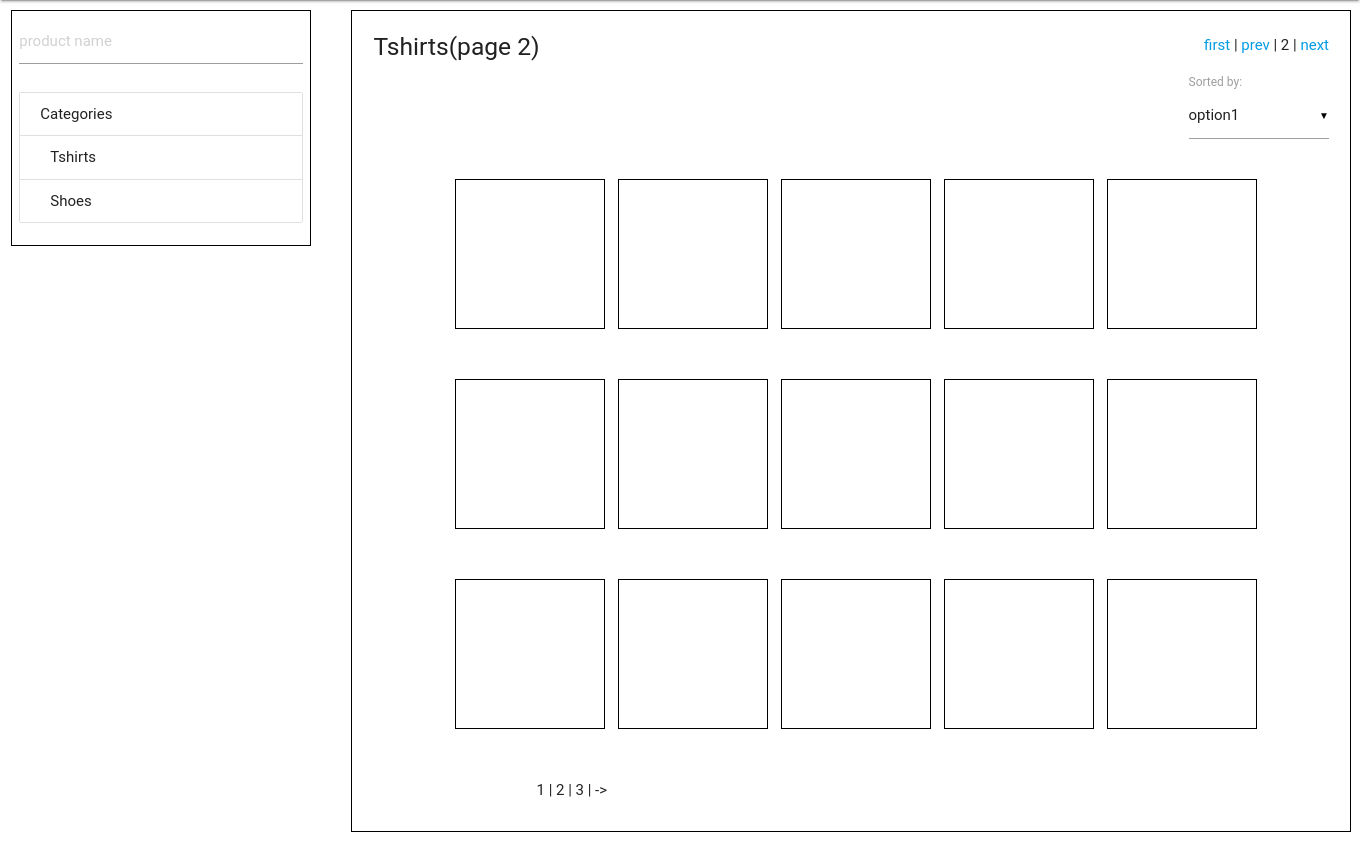
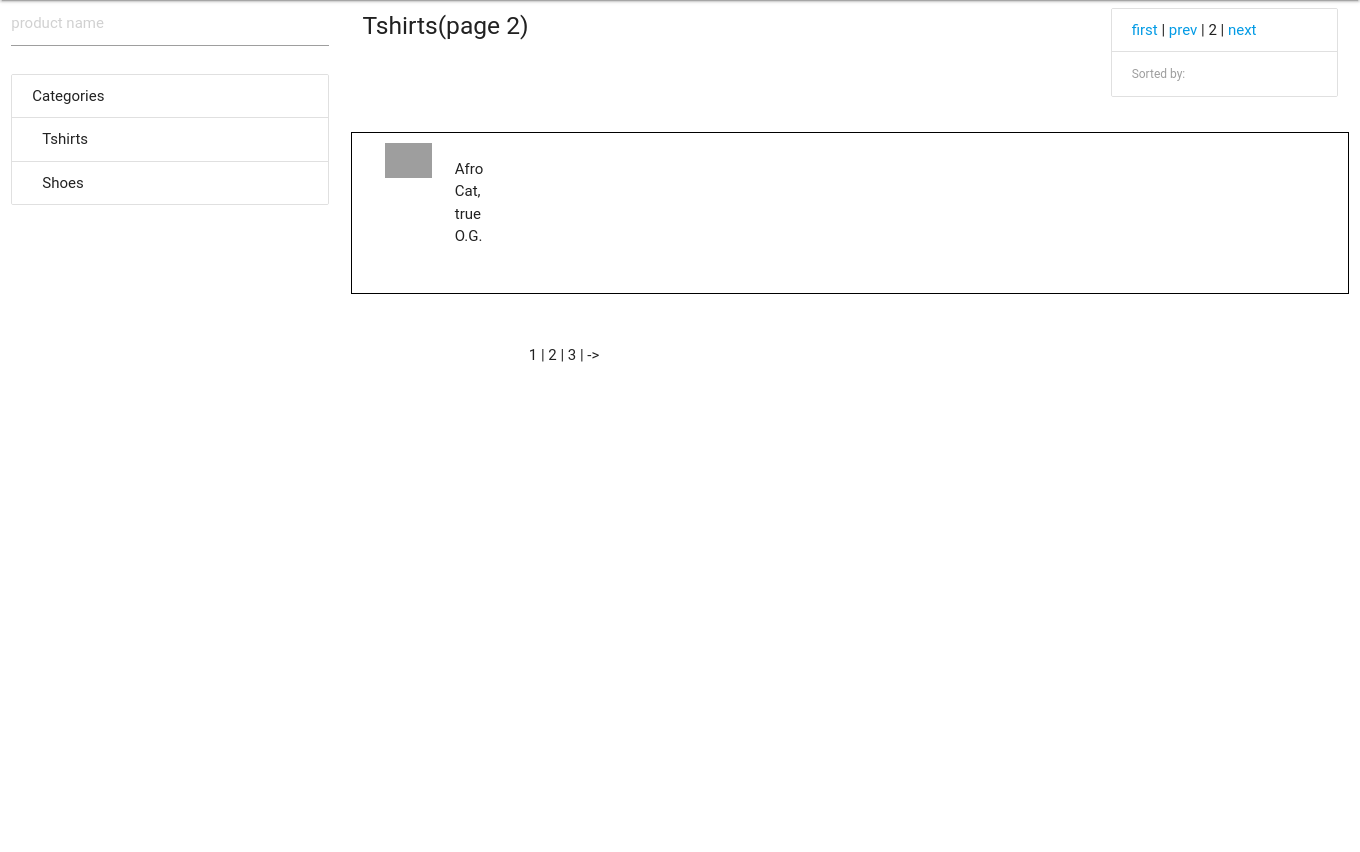
Before and after one commit to gitstud/e-commerce, a Django app: page / in a window 1360 px wide. Shown: the part 64-916 px from the top of the page. After the commit the page ends 426 px from the top, so only its background shows below. Run offline with Django 3.2, Linux system fonts and the light colour scheme; parts of the project's set-up code (start-up, migrations or seed data) failed here and were passed over; some libraries are stand-ins or nearby versions; some web fonts are replaced; grey boxes are pictures that could not be loaded.

Commit message:
update index.html
made the index page dynamic to screen sizes

```diff
--- a/apps/ecommerce/templates/ecommerce/index.html
+++ b/apps/ecommerce/templates/ecommerce/index.html
@@ -14,8 +14,8 @@
         margin-top: 10px;
       }
       div.products{
-      width: 1000px;
-      height: 100%;
+        /*width: 1000px;*/
+        /*height: 100%;*/
         border: 1px solid black;
         padding: 10px;
         margin-top: 10px;
@@ -35,107 +35,83 @@
       <div class="nav-wrapper blue-grey lighten-3">
         <a href="#" class="brand-logo">&nbsp;&nbsp;Dojo eCommerce</a>
         <ul id="nav-mobile" class="right hide-on-med-and-down">
-          <li><a href="">Shopping Cart (#)</a></li>
+          <li><a href="{% url 'cart' %}">Shopping Cart (#)</a></li>
         </ul>
       </div>
     </nav>
+                   <!--BODY STARTS HERE!!!!!-->
+            <!-- THIS IS THE LEFT HAND D.DIV SIDEBAR -->
+
     <div class="row">
-      <div class="col s3">
-        <div class="box">
+        <div class="col s12 m4 l3">
+                      <!-- <div class="box"> -->
               <input type="text" name="" value="" placeholder="product name">
               <ul class='collection with-header'>
                 <li class='collection-header'>Categories</li>
                 <li class="collection-item">Tshirts</li>
                 <li class="collection-item">Shoes</li>
               </ul>
+                        <!-- </div> -->
         </div>
+                <!--END SIDEBAR-->
+
+                <!--RIGHT HAND D.DIV MAIN-->
+        <div class="col s12 m8 l9">
+                 <!--INSIDE RIGHT HAND D.DIV MAIN-->
+            <div class="row">
+
+                <div class="col s12 m8 l9"> <!-- Note that "m4 l3" was added -->
+                    <!--  Page Name And Number -->
+                     <h5>Tshirts(page 2)</h5>
+                           <!--
+                        9-columns-wide on large screens,
+                        8-columns-wide on medium screens,
+                        12-columns-wide on small screens  -->
+
                 </div>
-      <div class="col s9">
-        <div class="products">
-          <div class="valign-wrapper">
-            <div class="col s3">
-              <h5>Tshirts(page 2)</h5>
-            </div>
-            <div class="col s9">
-              <div class="right">
+
+                <div class="col s12 m4 l3"> <!-- Note that "m8 l9" was added -->
+                    <ul class='collection'>
+                          <li class='collection-item'>
                               <a href="#">first</a> | <a href="#">prev</a> | 2 | <a href="#">next</a>
-              </div>
-            </div>
-          </div>
-          <div class="row">
-            <div class="col s2 offset-s10">
+                          </li>
+
+                          <li class="collection-item">
                               <label for="sorts">Sorted by:</label>
                               <select class="" id="sorts">
                                   <option value="">option1</option>
                                   <option value="">option2</option>
                               </select>
+                          </li>
+                    </ul>
+                                    <!-- Teal page content
+
+                                          This content will be:
+                                      3-columns-wide on large screens,
+                                      4-columns-wide on medium screens,
+                                      12-columns-wide on small screens  -->
+
                 </div>
             </div>
-          <div class="row product-display">
-            <div class="col s2 offset-s1">
-              <div class="image">
+
+            <div class="row product-display products">
+                <div class="row">
+
+                    <div class="col s12 m2 l2">
+                        <div class="col s6 m6 l6">
+                            <div class="materialboxed">
+                                <img class="responsive-img" src="{% static 'cart/images/afroCat.jpeg' %}">
                             </div>
                         </div>
-            <div class="col s2">
-              <div class="image">
+                        <div class="col s6 m6 l6">
+                                <p>Afro Cat, true O.G. </p>
                         </div>
                     </div>
-            <div class="col s2">
-              <div class="image">
+
+                    <!--END ROW-->
                 </div>
-            </div>
-            <div class="col s2">
-              <div class="image">
-              </div>
-            </div>
-            <div class="col s2">
-              <div class="image">
-              </div>
-            </div>
-          </div>
-          <div class="row product-display">
-            <div class="col s2 offset-s1">
-              <div class="image">
-              </div>
-            </div>
-            <div class="col s2">
-              <div class="image">
-              </div>
-            </div>
-            <div class="col s2">
-              <div class="image">
-              </div>
-            </div>
-            <div class="col s2">
-              <div class="image">
-              </div>
-            </div>
-            <div class="col s2">
-              <div class="image">
-              </div>
-            </div>
-          </div>
-          <div class="row product-display">
-            <div class="col s2 offset-s1">
-              <div class="image">
-              </div>
-            </div>
-            <div class="col s2">
-              <div class="image">
-              </div>
-            </div>
-            <div class="col s2">
-              <div class="image">
-              </div>
-            </div>
-            <div class="col s2">
-              <div class="image">
-              </div>
-            </div>
-            <div class="col s2">
-              <div class="image">
-              </div>
-            </div>
+
+                <!--END PRODUCTS DISPLAY-->
             </div>
             <div class="row">
                 <div class="col s10 offset-s2">
@@ -143,13 +119,15 @@
                 </div>
             </div>
         </div>
-      </div>
+
     </div>
     <script type="text/javascript" src="https://code.jquery.com/jquery-2.1.1.min.js"></script>
     <script type="text/javascript" src="{% static 'ecommerce/js/materialize.js'%}"></script>
     <script type="text/javascript">
     $(document).ready(function() {
       $('select').material_select();
+      $('.materialboxed').materialbox();
+      }
     });
     </script>
   </body>
```
Lines whose indentation alone changed are shown as unchanged.
